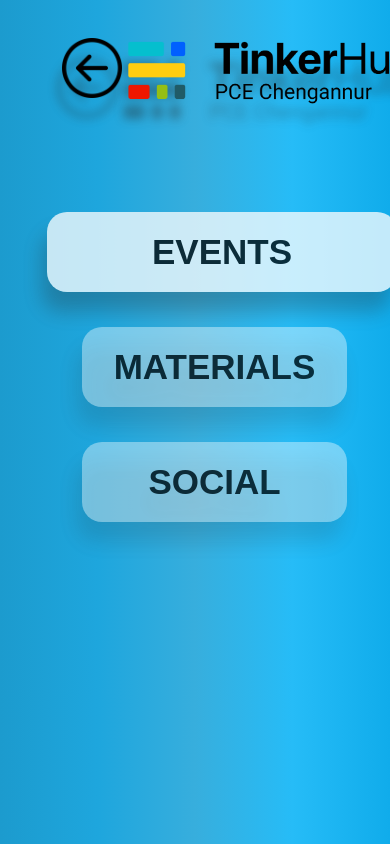
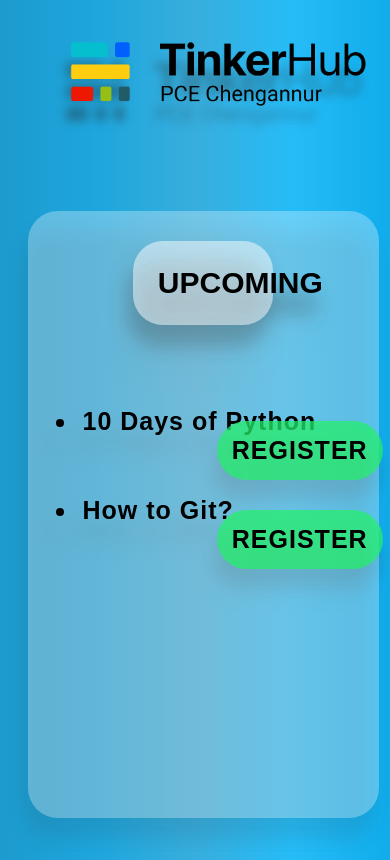
Before and after one commit to shinesanthosh/tinkerhub-web, a Next.js app: page /events in a window 390 px wide. Built offline with nearby package versions, Linux system fonts and the light colour scheme.

Commit message:
block position

```diff
--- a/src/Layout/Layout.js
+++ b/src/Layout/Layout.js
@@ -17,11 +17,11 @@ const Layout = (props) => {
   } else {
     return (
       <div className={classes.layoutcont}>
+        <div className={[classes.navcont, classes.rightal].join(' ')}>
+          <Navi mode={props.mode} page={props.page} />
+        </div>
         <div className={[classes.datacont, classes.leftal].join(' ')}>
           {props.children}
-        </div>
-        <div className={[classes.navcont, classes.rightal].join(' ')}>
-          <Navi mode={props.mode} page={props.page} />
         </div>
       </div>
     )
--- a/src/Style/events.module.css
+++ b/src/Style/events.module.css
@@ -58,3 +58,6 @@
   bottom: 15px;
   right: 5%;
 }
+
+@media only screen and (max-width: 1050px) {
+}
--- a/src/Style/layout.module.css
+++ b/src/Style/layout.module.css
@@ -34,7 +34,7 @@
 @media screen and (max-width: 899px) {
   .navcont {
     /* border: aqua 2px solid; */
-    height: 80vh;
+    height: 20vh;
     overflow: hidden;
     padding: 0;
     display: block;
@@ -43,7 +43,7 @@
 
   .datacont {
     /* border: firebrick solid 2px; */
-    height: auto;
+    height: 80vh;
     overflow: hidden;
     padding: 0;
     display: block;
--- a/src/Style/navi.module.css
+++ b/src/Style/navi.module.css
@@ -166,13 +166,12 @@
   }
 
   .navbox2 {
-    position: absolute;
-    left: 10%;
-    top: 25%;
-    width: 80%;
-    max-width: 300px;
-    bottom: 20%;
-    opacity: 75%;
+    position: relative;
+    left: 1%;
+    right: 1%;
+    top: 2%;
+    height: 0;
+    overflow: hidden;
   }
 
   .nr {
@@ -185,41 +184,30 @@
 
   .navbox2 > a:hover {
     background: #fff;
-    font-size: 40px;
-    padding-left: 25px;
-    padding-right: 25px;
-    width: 100%;
-    position: relative;
-    left: 0;
-    margin-left: 0;
   }
 
   .crpage {
-    padding-left: 25px;
-    padding-right: 25px;
-    width: 100%;
-    position: relative;
-    left: 0;
-    margin-left: 0;
+    background: #fff;
   }
 
   .bkimg {
     position: absolute;
     left: 10%;
     top: 15px;
-    display: inline;
+    display: none;
     padding: 15px;
     height: 60px;
     width: auto;
   }
   .bnimg {
     position: relative;
-    left: 20%;
+    left: 5%;
+    text-align: center;
     top: 0;
     display: inline;
     padding: 15px;
-    height: 100px;
-    width: auto;
+    width: 90vw;
+    height: auto;
   }
 }
 
```
